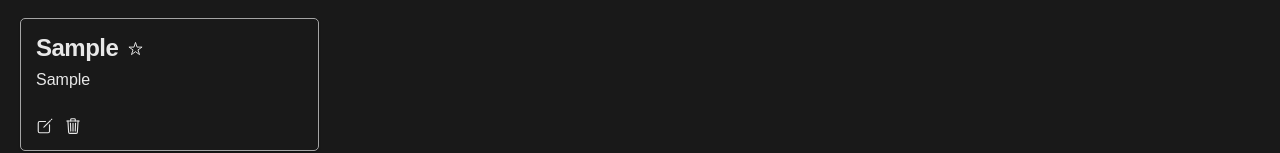
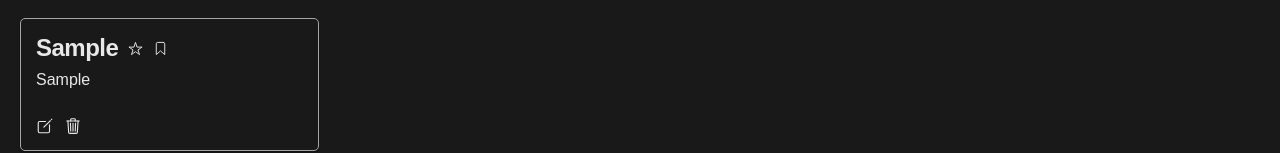
Before and after one commit to laporejero/notes-app, a React (Vite) app: page / in a window 1280 px wide. Both pictures are taken after typing "Sample", "Sample" into the empty fields and a click on the button "Add Note". Shown: the part 270-423 px from the top of the page. Built offline with nearby package versions, Linux system fonts and the light colour scheme; a web font is replaced by a local one.

Commit message:
feat: Pin Notes

```diff
--- a/src/App.tsx
+++ b/src/App.tsx
@@ -25,10 +25,12 @@ function App() {
   const [sort, setSort] = useState<Sort>("Newest")
   const [search, setSearch] = useState<string>("")
 
+  // Update localStorage everytime state variable notes change
   useEffect(() => {
     localStorage.setItem("notes", JSON.stringify(notes))
   }, [notes])
 
+  // Add Note function
   function addNote(title: string, body: string): void {
     if (!title.trim() || !body.trim()) {
       alert("Invalid input")
@@ -40,6 +42,7 @@ function App() {
       title: title,
       note: body,
       isFavorite: false,
+      pinned: false
     }
 
     setNotes(prevNotes => [...prevNotes, newItem])
@@ -51,6 +54,7 @@ function App() {
     )
   }
 
+  // Toggle Favorite note function
   function toggleFavorites(id: number): void {
     setNotes(prevNotes =>
       prevNotes.map(note =>
@@ -59,6 +63,16 @@ function App() {
     )
   }
 
+  // Toggle Pin note function
+  function togglePin(id: number) {
+    setNotes(prevNotes =>
+      prevNotes.map(note =>
+        note.id === id ? { ...note, pinned: !note.pinned } : note
+      )
+    )
+  }
+
+  // Update note function
   function handleUpdateNote(id: number, updatedText: string): void {
     setNotes(prevNotes =>
     prevNotes.map(note =>
@@ -68,6 +82,7 @@ function App() {
     )
   }
 
+  // Filter & Sort Notes list
   const filteredNotes = notes
     .filter(note => {
       const matchesFilter =
@@ -80,6 +95,10 @@ function App() {
       return matchesFilter && matchesSearch
     })
     .sort((a, b) => {
+      if (b.pinned !== a.pinned) {
+        return Number(b.pinned) - Number(a. pinned)
+      }
+
       if (sort === "Favorites") {
         return Number(b.isFavorite) - Number(a.isFavorite)
       }
@@ -95,14 +114,15 @@ function App() {
       return 0
     })
 
+  // Conditional rendering for Note list
   let content
-
   if (filteredNotes.length === 0) {
     content = <p className="no-notes-message">No notes available.</p>
   } else {
     content = (
       <NoteList
         notes={filteredNotes}
+        togglePin={togglePin}
         toggleFavorites={toggleFavorites}
         deleteNote={deleteNote}
         handleUpdateNote={handleUpdateNote}
--- a/src/components/NoteEditForm.tsx
+++ b/src/components/NoteEditForm.tsx
@@ -1,15 +1,13 @@
 import type { JSX } from "react"
-import type { Note } from "../types"
 
 type NoteEditFormProps = {
-    note: Note
     editText: string
     setEditText: (v: string) => void
     handleSave: () => void
     handleCancel: () => void
 }
 
-function NoteEditForm({ note, editText, setEditText, handleSave, handleCancel }: NoteEditFormProps): JSX.Element {
+function NoteEditForm({ editText, setEditText, handleSave, handleCancel }: NoteEditFormProps): JSX.Element {
     return (
         <form className="edit-form">
             <textarea
--- a/src/components/NoteItem.tsx
+++ b/src/components/NoteItem.tsx
@@ -7,16 +7,17 @@ import NoteEditForm from "./NoteEditForm"
 
 // icons
 import { IonIcon } from "@ionic/react"
-import { trashOutline, star, starOutline, createOutline } from "ionicons/icons"
+import { trashOutline, star, starOutline, createOutline, bookmark, bookmarkOutline } from "ionicons/icons"
 
 type NoteItemProps = {
     note: Note
     deleteNote: (id: number) => void
+    togglePin: (id: number) => void
     toggleFavorites: (id: number) => void
     handleUpdateNote: (id: number, updatedText: string) => void
 }
 
-function NoteItem({ note, deleteNote, toggleFavorites, handleUpdateNote }: NoteItemProps): JSX.Element {
+function NoteItem({ note, deleteNote, togglePin, toggleFavorites, handleUpdateNote }: NoteItemProps): JSX.Element {
 
     const [editingNoteId, setEditingNoteId] = useState<number>()
     const [editText, setEditText] = useState<string>("")
@@ -37,16 +38,23 @@ function NoteItem({ note, deleteNote, toggleFavorites, handleUpdateNote }: NoteI
         <li className="note">
             <h5>
                 {note.title}
-                <IonIcon icon={note.isFavorite ? star : starOutline}
-                id={checkboxId}
-                style={{ marginLeft: "1rem", fontSize: "1.5rem", color: note.isFavorite ? "gold" : "" }}
-                onClick={() => toggleFavorites(note.id)} />
+                {/* Star button */}
+                <IonIcon
+                    icon={note.isFavorite ? star : starOutline}
+                    id={checkboxId}
+                    style={{ marginLeft: "1rem", fontSize: "1.5rem", color: note.isFavorite ? "gold" : "" }}
+                    onClick={() => toggleFavorites(note.id)} />
+                {/* Pin button */}
+                <IonIcon
+                    icon={note.pinned ? bookmark : bookmarkOutline}
+                    style={{ marginLeft: "1rem", fontSize: "1.5rem" }}
+                    onClick={() => togglePin(note.id)}
+                />
             </h5>
 
             {editingNoteId === note.id ? (
                 <>
                     <NoteEditForm
-                        note={note}
                         editText={editText}
                         setEditText={setEditText}
                         handleSave={handleSave}
--- a/src/components/NoteList.tsx
+++ b/src/components/NoteList.tsx
@@ -5,6 +5,7 @@ import NoteItem from "./NoteItem"
 type NoteListProps = {
     notes: Note[]
     deleteNote: (id: number) => void
+    togglePin: (id: number) => void
     toggleFavorites: (id: number) => void
     handleUpdateNote: (id: number, updatedText: string) => void
 }
@@ -12,6 +13,7 @@ type NoteListProps = {
 function NoteList({
             notes,
             deleteNote,
+            togglePin,
             toggleFavorites,
             handleUpdateNote
         }: NoteListProps): JSX.Element {
@@ -22,6 +24,7 @@ function NoteList({
                     <NoteItem
                         key={note.id}
                         note={note}
+                        togglePin={togglePin}
                         toggleFavorites={toggleFavorites}
                         deleteNote={deleteNote}
                         handleUpdateNote={handleUpdateNote}
--- a/src/types.ts
+++ b/src/types.ts
@@ -3,6 +3,7 @@ export type Note = {
     title: string
     note: string
     isFavorite: boolean
+    pinned: boolean
 }
 
 export type Filter = "All" | "Favorites"
```
Lines whose indentation alone changed are shown as unchanged.
